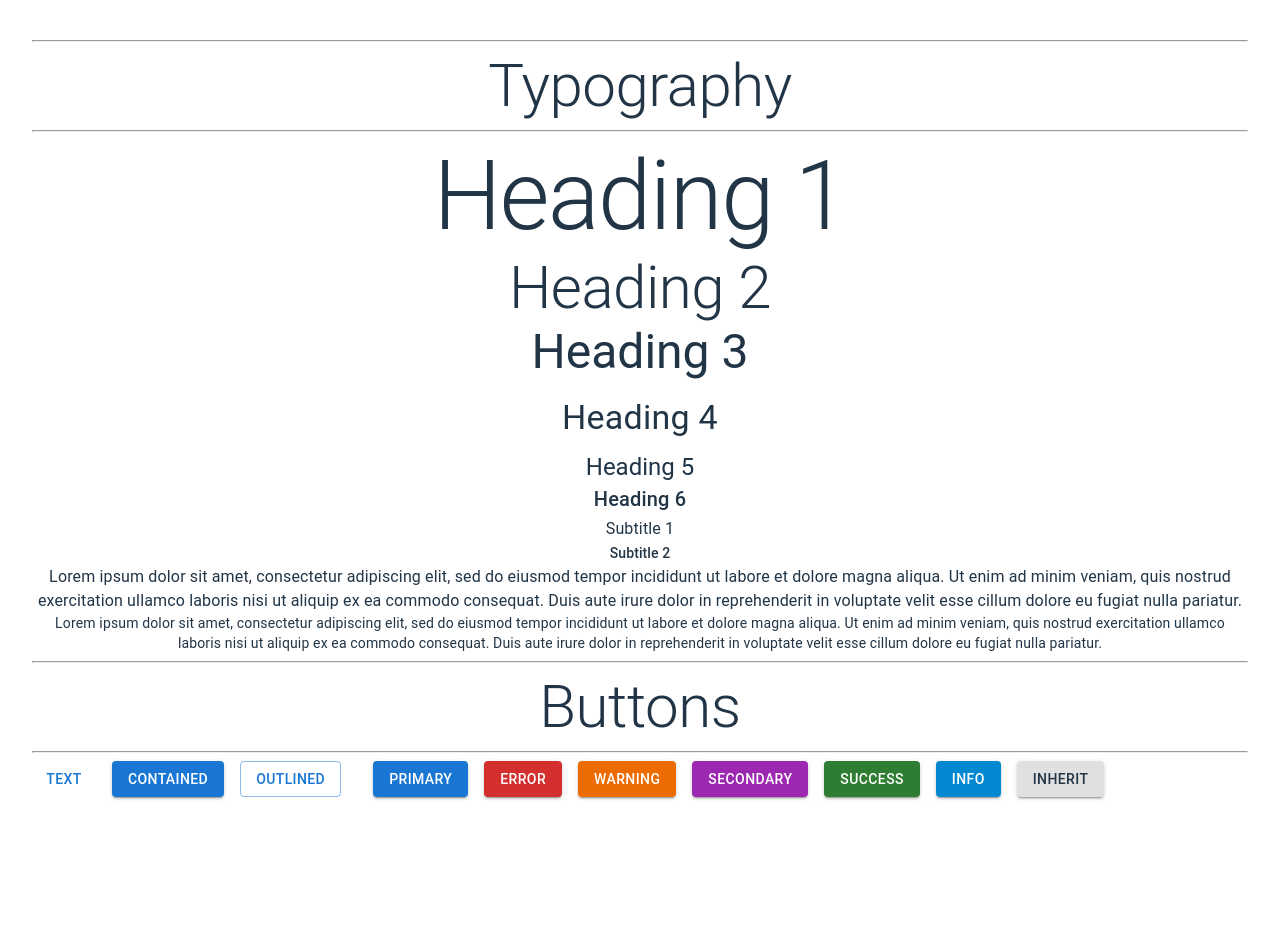
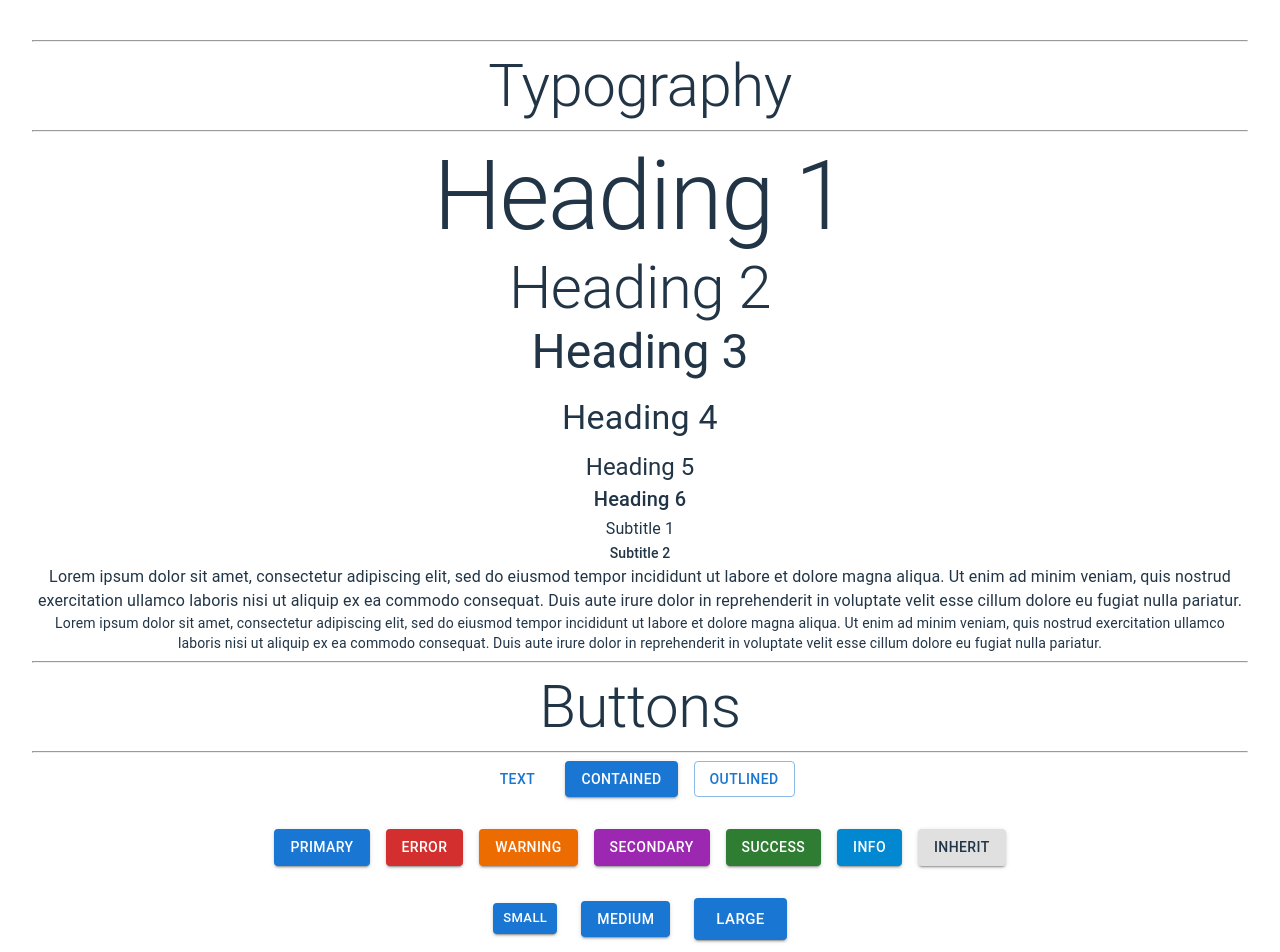
Before and after one commit to CoderLovely08/tutorials-by-me, a React (Vite) app in the folder Material UI/Demo/: page / in a window 1280 px wide. Shown: the top 952 px of the page. Before the commit the page ends 829 px from the top, so only its background shows below. Built offline with nearby package versions, Linux system fonts and the light colour scheme.

Commit message:
Added MUI notes

```diff
--- a/Material UI/Demo/src/components/Buttons/MuiButton.jsx
+++ b/Material UI/Demo/src/components/Buttons/MuiButton.jsx
@@ -2,14 +2,16 @@
 export const MuiButton = () => {
   return (
     <>
-      <Stack spacing={4} direction="row">
-        <Stack spacing={2} direction="row">
+      <Stack spacing={4} direction="column">
+        {/* Types */}
+        <Stack display='block' spacing={2} direction="row">
           <Button variant="text">Text</Button>
           <Button variant="contained">Contained</Button>
           <Button variant="outlined">Outlined</Button>
         </Stack>
 
-        <Stack spacing={2} direction="row">
+        {/* Colors */}
+        <Stack display='block' spacing={2} direction="row">
           <Button variant="contained" color="primary">Primary</Button>
           <Button variant="contained" color="error">Error</Button>
           <Button variant="contained" color="warning">Warning</Button>
@@ -18,6 +20,13 @@
           <Button variant="contained" color="info">Info</Button>
           <Button variant="contained" color="inherit">Inherit</Button>
         </Stack>
+
+        {/* Sizes */}
+        <Stack display='block' spacing={3} direction="row">
+          <Button variant="contained" size="small">Small</Button>
+          <Button variant="contained" size="medium">Medium</Button>
+          <Button variant="contained" size="large">Large</Button>
+        </Stack>
       </Stack>
     </>
   );
```
Also changed, not shown: 1 other file (tests, documents, lock files or other folders).
